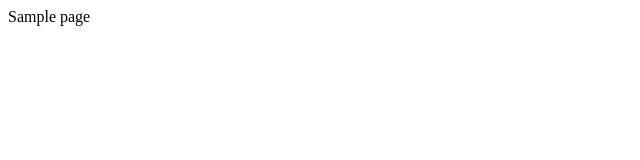
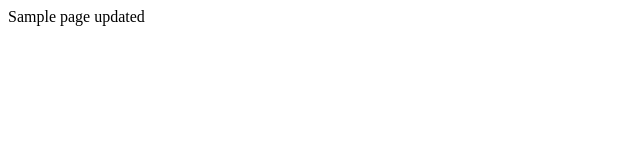
Before and after one commit to DJahvoe/commitizen-test, a website: page index.html in a window 1280 px wide. Shown: the full height of the page, 0-640 px from the left. Drawn offline with Linux system fonts and the light colour scheme.

Commit message:
feat: update index.html

```diff
--- a/index.html
+++ b/index.html
@@ -7,6 +7,6 @@
     <title>Sample</title>
 </head>
 <body>
-    Sample page
+    Sample page updated
 </body>
 </html>
```
Also changed, not shown: package.json (added, +10 -0 lines), 2 other files.
